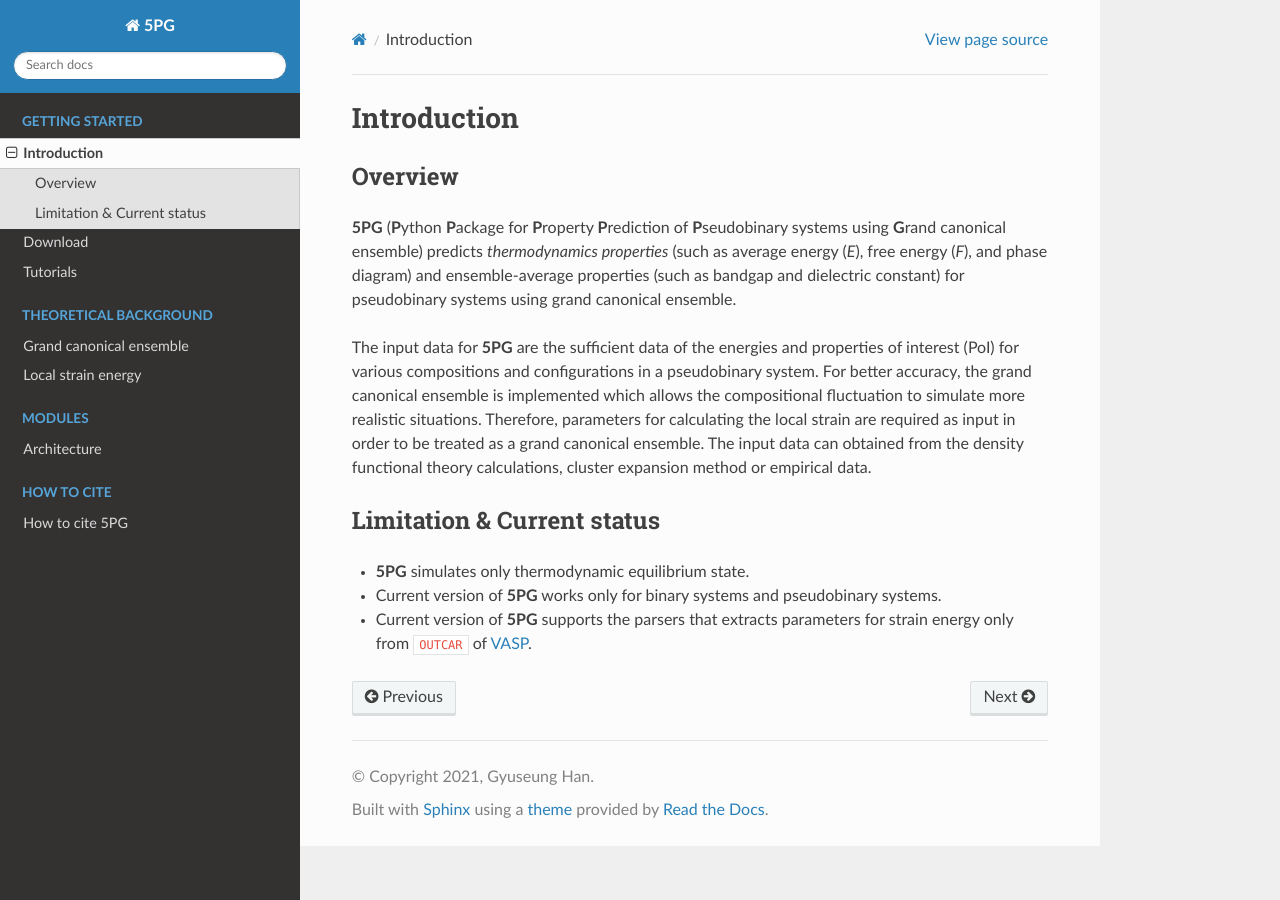
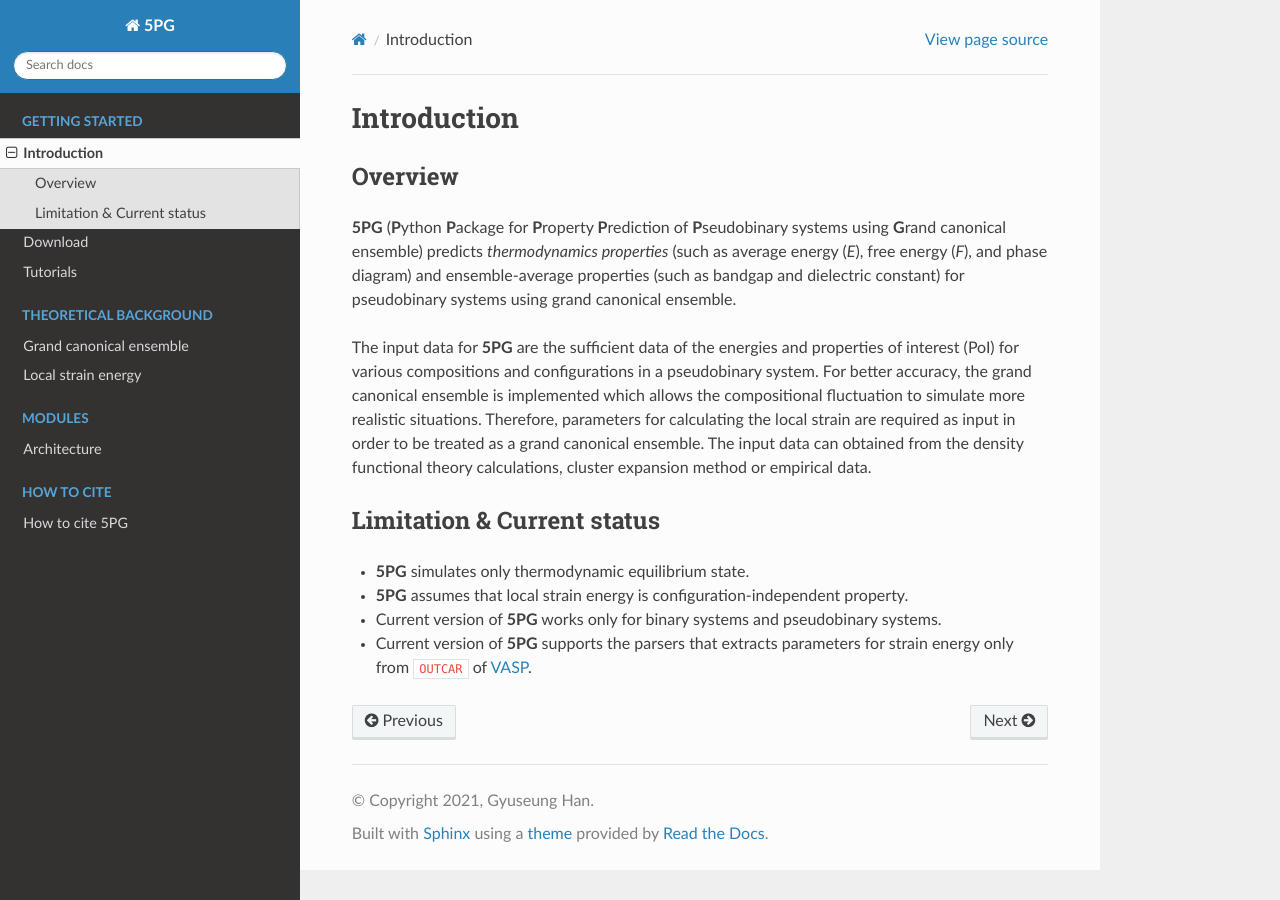
Before and after one commit to Han-Gyuseung/5PG, a Sphinx documentation site: the page built from docs/source/start/introduction.rst, in a window 1280 px wide. Built offline with Sphinx 7.4.7 and the Read the Docs theme 2.0.0, drawn with Linux system fonts in a browser that asks for light colours.

Commit message:
Update introduction.rst

```diff
--- a/docs/source/start/introduction.rst
+++ b/docs/source/start/introduction.rst
@@ -17,5 +17,6 @@ Limitation & Current status
 ---------------------------
 
 * **5PG** simulates only thermodynamic equilibrium state.
+* **5PG** assumes that local strain energy is configuration-independent property.
 * Current version of **5PG** works only for binary systems and pseudobinary systems.
 * Current version of **5PG** supports the parsers that extracts parameters for strain energy only from ``OUTCAR`` of `VASP <https://www.vasp.at/>`_.
```
